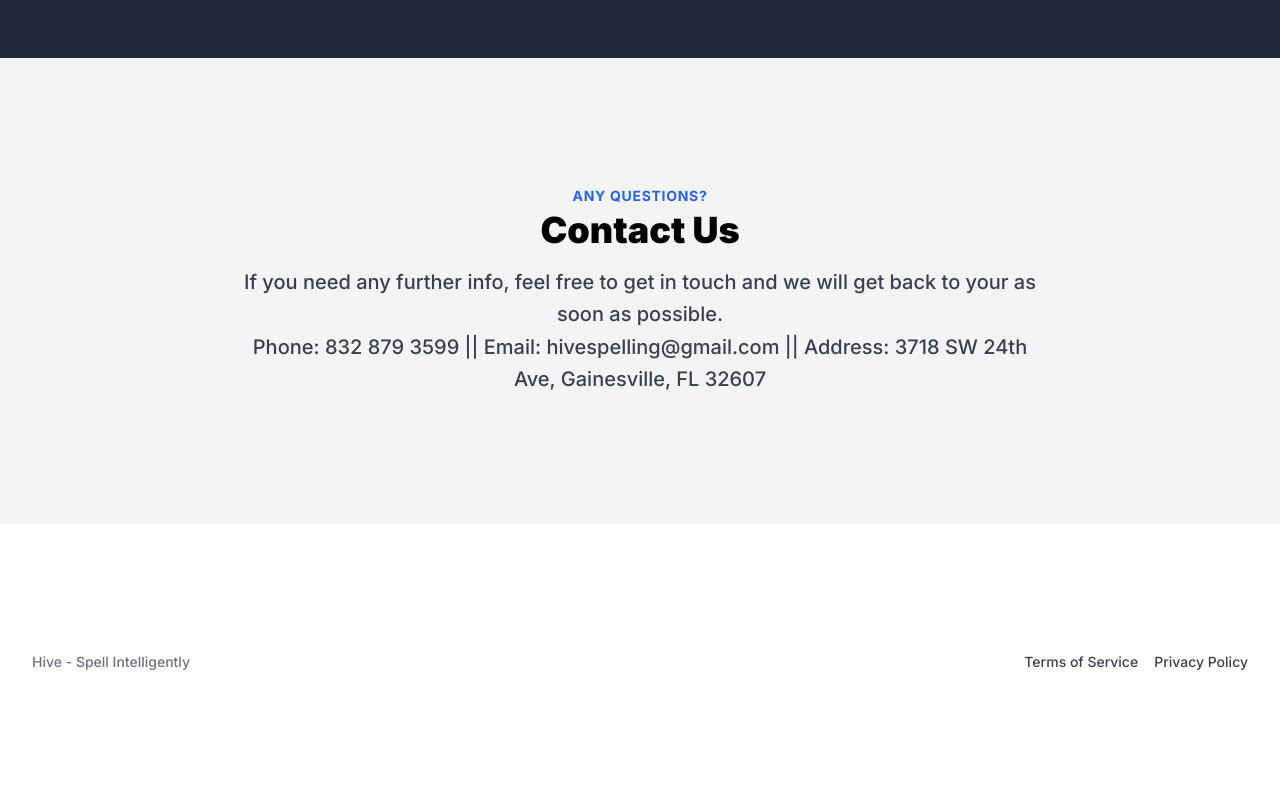
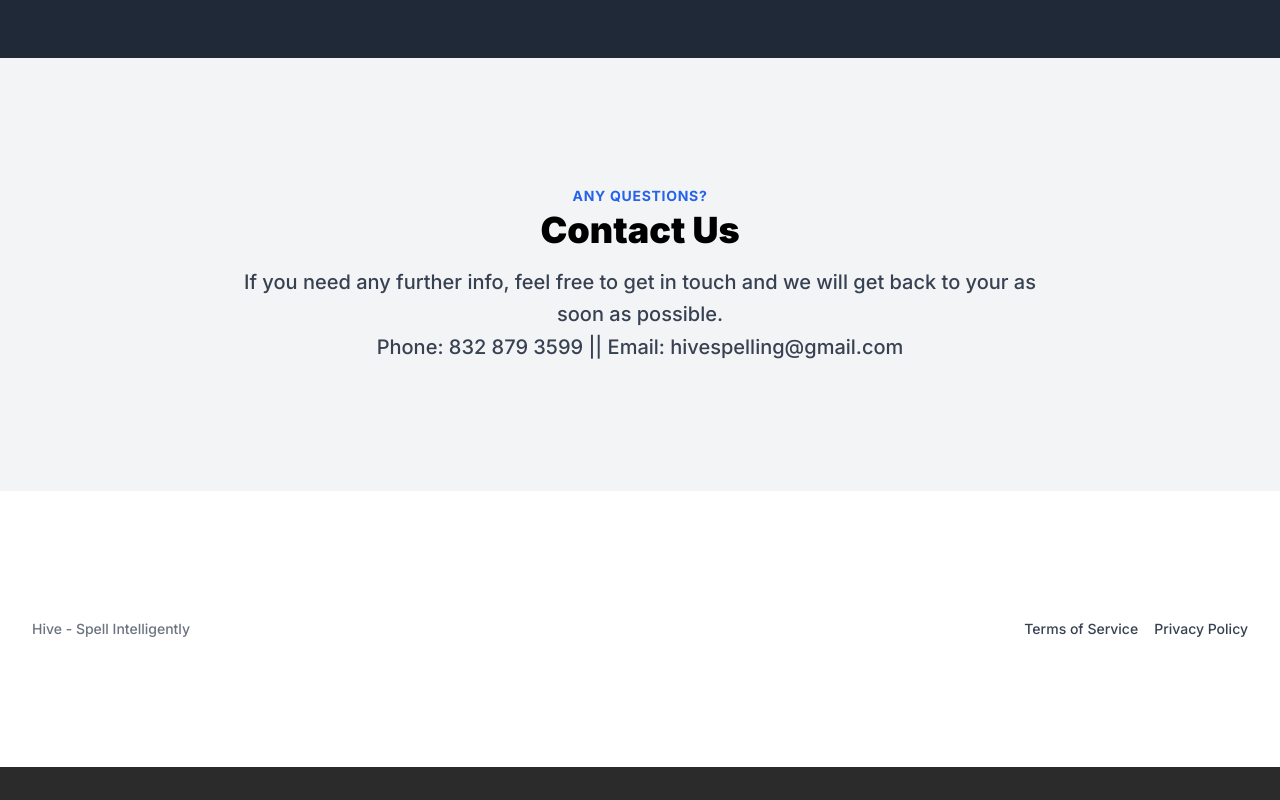
Before and after one commit to Akr1040317/hiveWebsite, a React (Vite) app: page / in a window 1280 px wide. Shown: the part 2810-3610 px from the top of the page. After the commit the page ends 3577 px from the top, so only its background shows below. Built offline with nearby package versions, Linux system fonts and the light colour scheme.

Commit message:
Updated contact section

```diff
--- a/src/Contact.jsx
+++ b/src/Contact.jsx
@@ -17,7 +17,7 @@ export default function Contact() {
               will get back to your as soon as possible.
             </h3>
             <h3 className="mx-auto text-xl font-medium leading-relaxed text-gray-700 lg:w-2/3 dark:text-gray-300">
-              Phone: 832 879 3599 || Email: hivespelling@gmail.com || Address: 3718 SW 24th Ave, Gainesville, FL 32607
+              Phone: 832 879 3599 || Email: hivespelling@gmail.com
             </h3>
           </div>
           {/* END Heading */}
```
